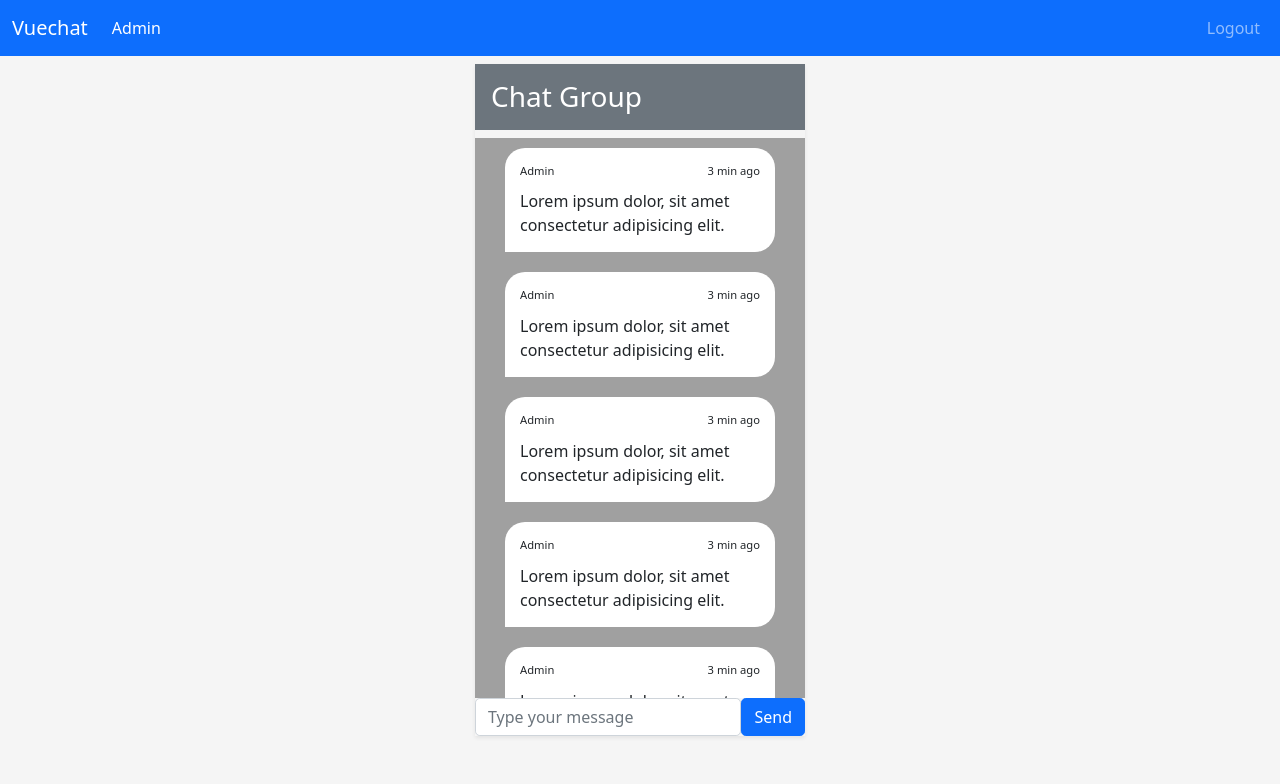
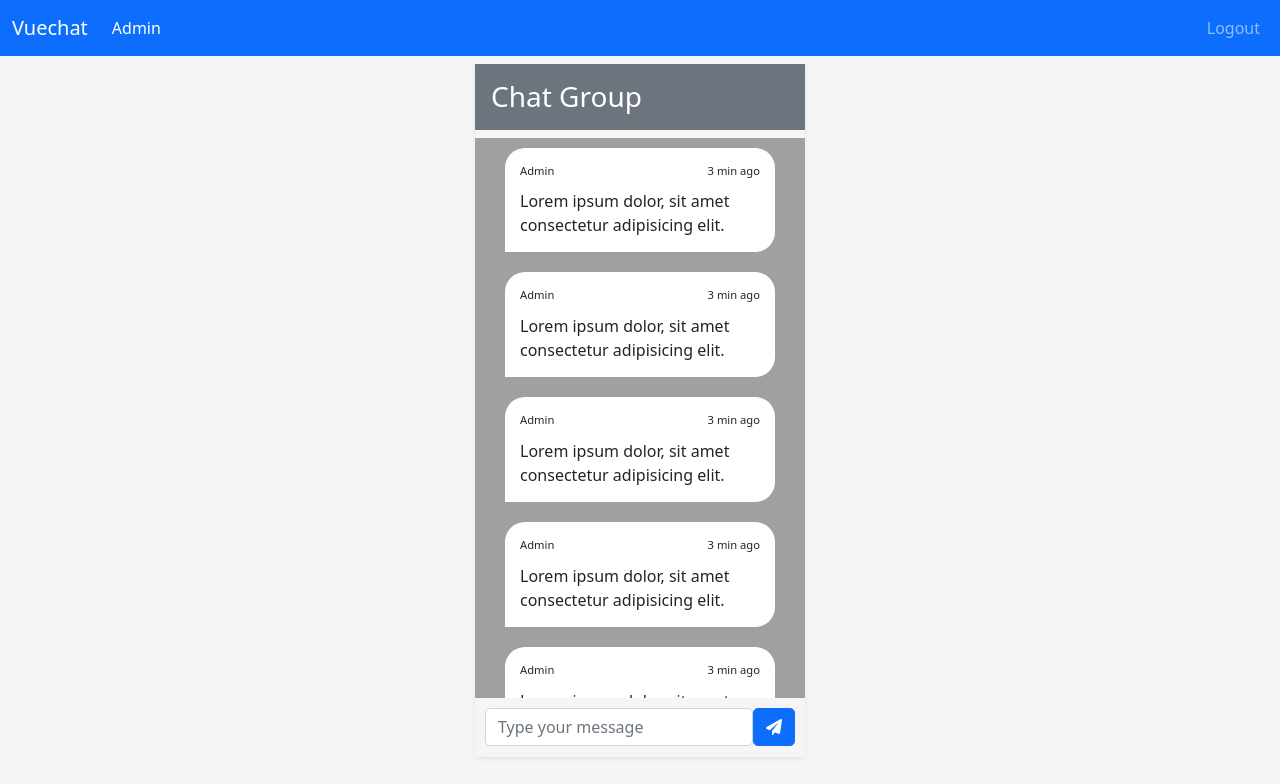
Before and after one commit to rzkyadhi/vuechat, a Vue app: page /#/room in a window 1280 px wide. Shown: the top 784 px of the page. Built offline with nearby package versions, Linux system fonts and the light colour scheme.

Commit message:
Mempercantik Component Chat Form menggunakan Font-Awesome

```diff
--- a/public/index.html
+++ b/public/index.html
@@ -7,6 +7,7 @@
     <link rel="icon" href="<%= BASE_URL %>favicon.ico">
     <title><%= htmlWebpackPlugin.options.title %></title>
     <link href="https://cdn.jsdelivr.net/npm/bootstrap@5.1.3/dist/css/bootstrap.min.css" rel="stylesheet" integrity="sha384-1BmE4kWBq78iYhFldvKuhfTAU6auU8tT94WrHftjDbrCEXSU1oBoqyl2QvZ6jIW3" crossorigin="anonymous">
+    <link rel="stylesheet" href="https://cdnjs.cloudflare.com/ajax/libs/font-awesome/6.0.0-beta3/css/all.min.css" integrity="sha512-Fo3rlrZj/k7ujTnHg4CGR2D7kSs0v4LLanw2qksYuRlEzO+tcaEPQogQ0KaoGN26/zrn20ImR1DfuLWnOo7aBA==" crossorigin="anonymous" referrerpolicy="no-referrer" />
   </head>
   <body>
     <noscript>
--- a/src/assets/app.css
+++ b/src/assets/app.css
@@ -60,3 +60,10 @@ body {
     justify-content: space-between;
     margin-bottom: 10px;
 }
+
+.chat-wrapper {
+    padding-bottom: 1px;
+}
+.chat-form {
+    padding: 10px;
+}
--- a/src/components/chat/Form.vue
+++ b/src/components/chat/Form.vue
@@ -1,7 +1,9 @@
 <template>
-  <form action="" class="d-flex">
+  <form action="" class="d-flex chat-form">
       <input type="text" class="form-control rounded-3" placeholder="Type your message">
-      <button class="btn btn-primary rounded-3">Send</button>
+      <button class="btn btn-primary rounded-3">
+        <i class="fas fa-paper-plane"></i>
+      </button>
   </form>
 </template>
 
```
